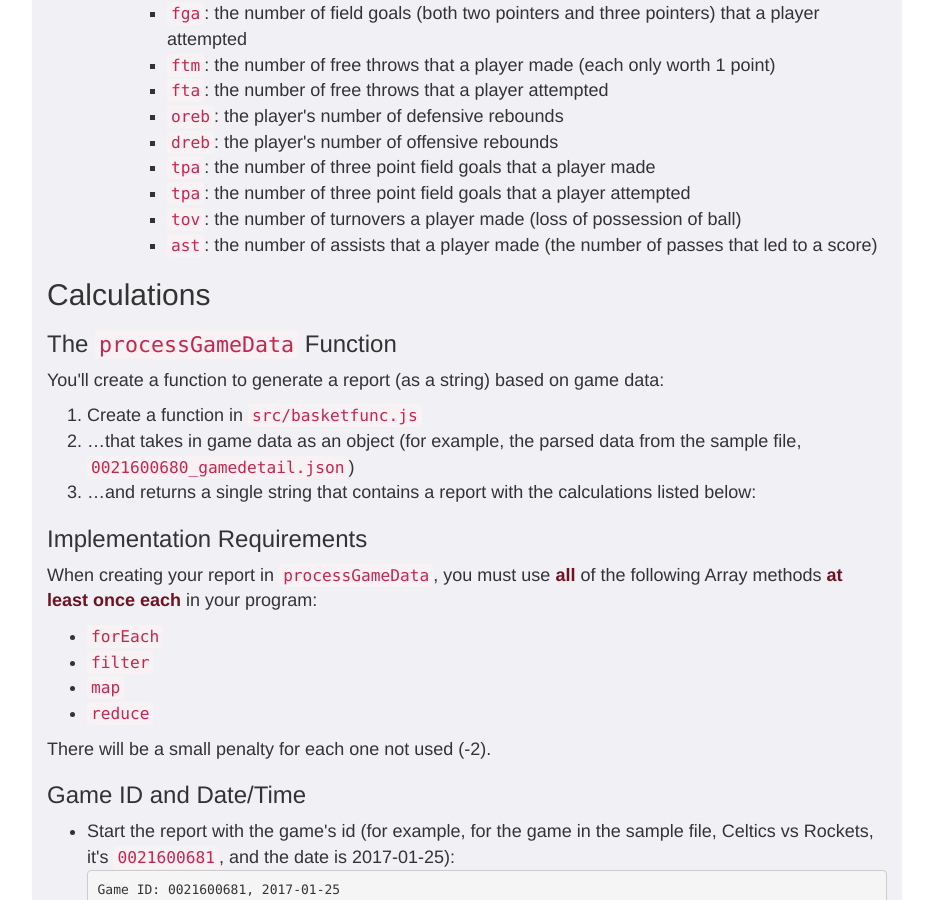
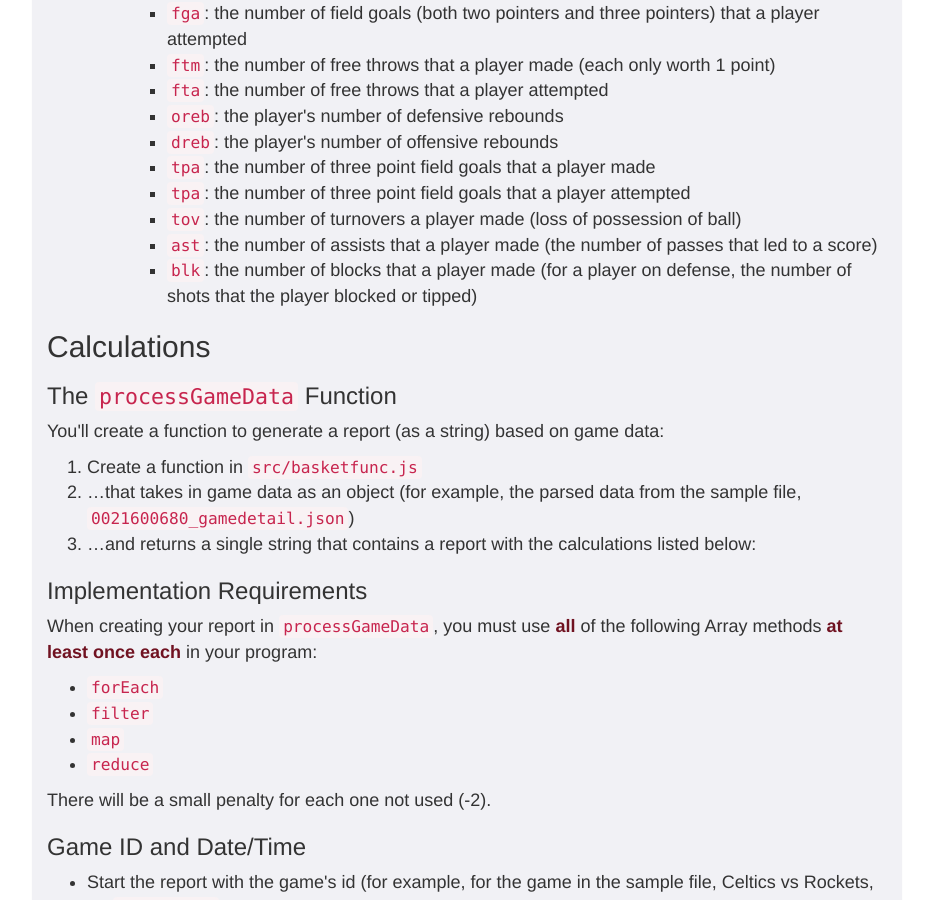
Before and after one commit to foureyes/csci-ua.0480-spring2017-008, a Jekyll site: the page built from homework/02.markdown, in a window 1280 px wide and 900 px high, scrolled down 10165 px. Shown: the whole window, without its empty margins (173-1106 px from the left). Built offline with Jekyll 4.4.1, drawn with Linux system fonts in a browser that asks for light colours.

Commit message:
fix homework

```diff
--- a/homework/02.markdown
+++ b/homework/02.markdown
@@ -436,6 +436,7 @@ The original data for this game was sourced from [http://stats.nba.com/game/#!/0
 	    * <code>tpa</code>:  the number of three point field goals that a player attempted
 	    * <code>tov</code>:  the number of turnovers a player made (loss of possession of ball)
 	    * <code>ast</code>:  the number of assists that a player made (the number of passes that led to a score)
+	    * <code>blk</code>:  the number of blocks that a player made (for a player on defense, the number of shots that the player blocked or tipped)
 
 ## Calculations
 
```
